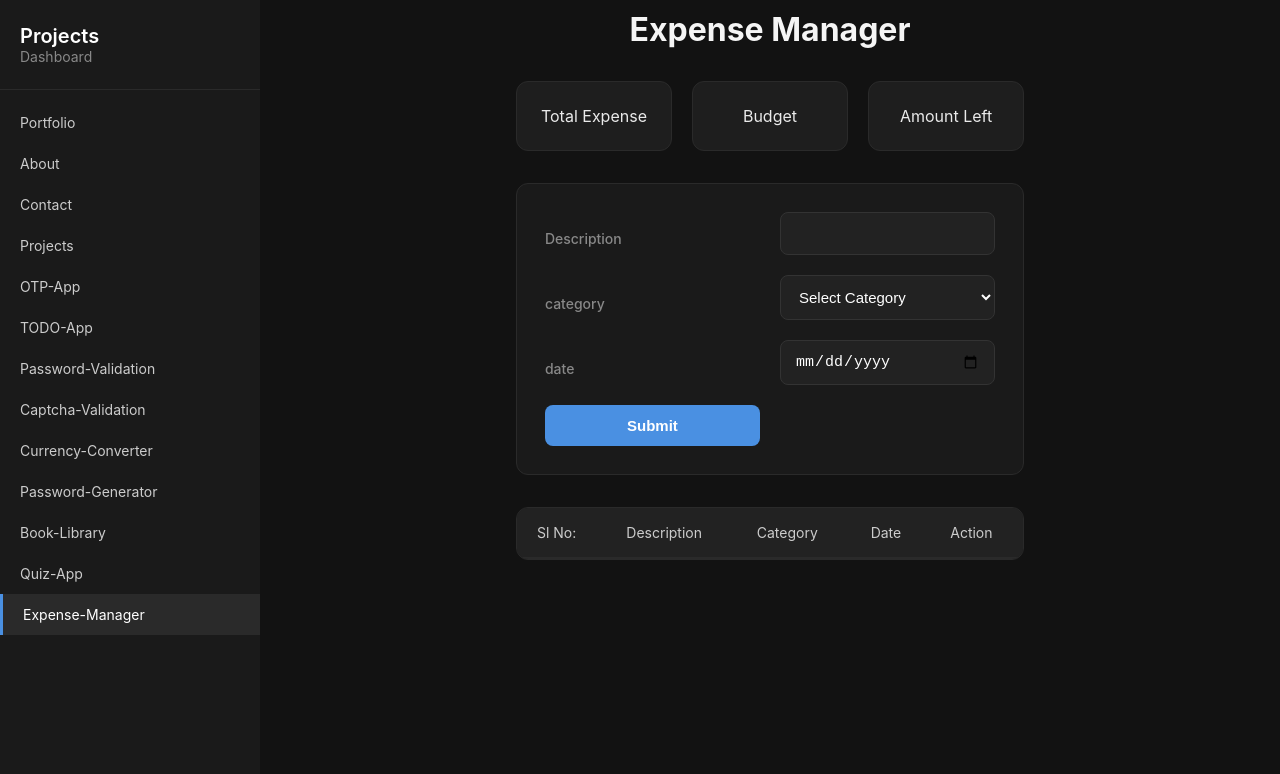
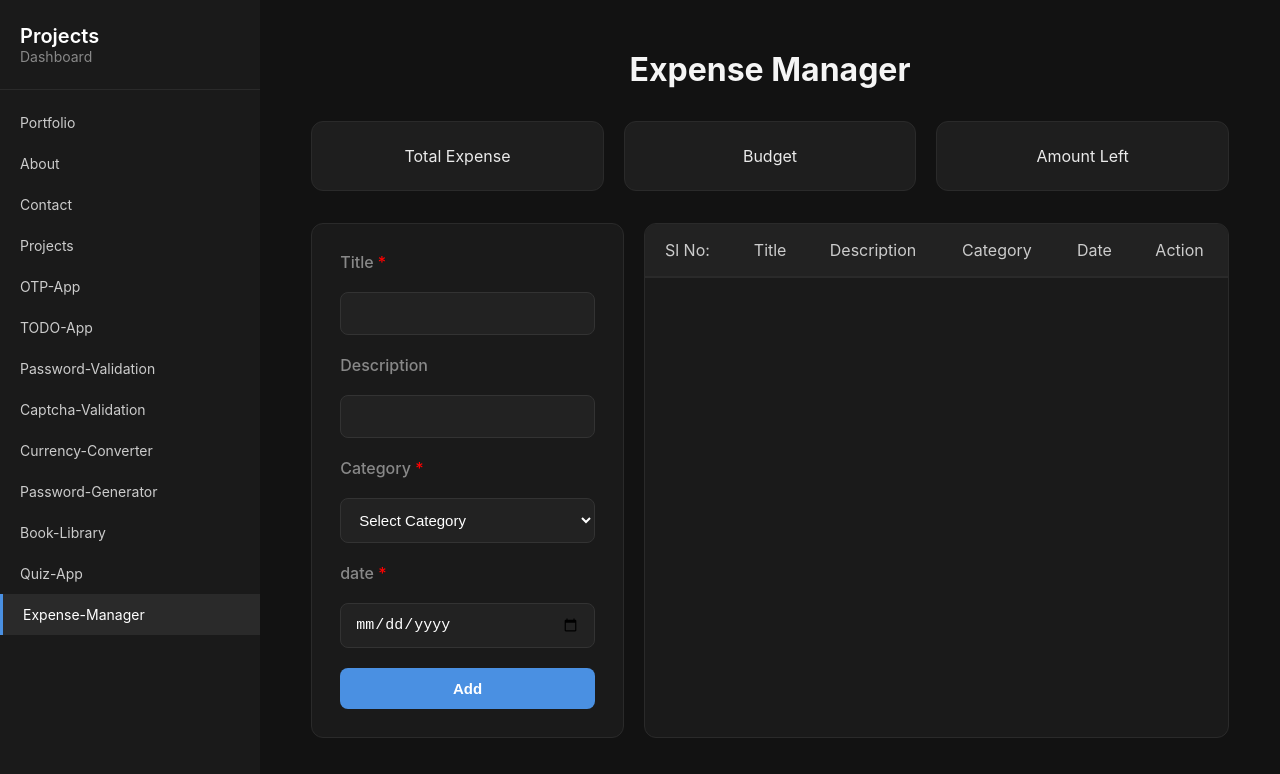
Before and after one commit to tejash098/React-Project-Dashboard, a React (Vite) app: page /expense in a window 1280 px wide. Shown: the top 774 px of the page. Built offline with nearby package versions, Linux system fonts and the light colour scheme.

Commit message:
feat: adding Expense Manger

```diff
--- a/src/Components/Projects/Expense-Manager/ExpenseManager.css
+++ b/src/Components/Projects/Expense-Manager/ExpenseManager.css
@@ -1,10 +1,13 @@
 .expense-manager {
-  max-width: 1000px;
+  width: 100%;
+  height: 100vh;
+  padding: 5vh 4vw;
   margin: 0 auto;
   display: flex;
   flex-direction: column;
   gap: 32px;
   color: #eaeaea;
+  overflow: auto;
 }
 
 .expense-manager h1 {
@@ -55,6 +58,12 @@
   letter-spacing: 1px;
 }
 
+.grid-box{
+  display: grid;
+  grid-template-columns: auto auto;
+  gap: 20px;
+}
+
 /* Form Styling */
 .input-form {
   background: #1a1a1a;
@@ -72,10 +81,14 @@
 
 .input-form label {
   display: block;
-  font-size: 14px;
+  font-size: 16px;
   color: #888;
-  margin-bottom: 8px;
   font-weight: 500;
+}
+
+.input-form label span {
+  color: red;
+  font-size: 16px;
 }
 
 .input-form input[type="text"],
@@ -126,6 +139,33 @@
   color: #fff;
 }
 
+.action-buttons {
+  display: flex;
+  gap: 8px;
+}
+.action-buttons button{
+  padding: 1vh 1vw;
+  color: #fff;
+  font-size: 15px;
+  border-radius: 8px;
+  border: none;
+  cursor: pointer;
+  transition: all 0.2s ease;
+  &:hover{
+    transform: scale(1.02);
+  }
+  &:active{
+    transform: scale(0.98);
+  }
+}
+.action-buttons .view {
+  background: #3a80c5;
+}
+
+.action-buttons .delete {
+  background: red;
+}
+
 /* Table Styling */
 .expense-data {
   background: #1a1a1a;
@@ -148,7 +188,7 @@
 .expense-data th,
 .expense-data td {
   padding: 16px 20px;
-  font-size: 14px;
+  font-size: 16px;
 }
 
 .expense-data td {
--- a/src/Components/Projects/Expense-Manager/ExpenseManager.jsx
+++ b/src/Components/Projects/Expense-Manager/ExpenseManager.jsx
@@ -2,22 +2,28 @@ import React, { useState, useEffect } from "react";
 import "./ExpenseManager.css";
 import { Category, Description } from "@mui/icons-material";
 const ExpenseManager = () => {
-  const [ExpenseList, setExpenseList] = useState([])
+  const [ExpenseList, setExpenseList] = useState([]);
+  const [total, setTotal] = useState(0);
+  const [Budget, setBudget] = useState(0);
+  const [AmountLeft, setAmountLeft] = useState(0);
 
   const [ExpenseData, setExpenseData] = useState({
-    Description : "",
-    Category : "",
-    date : "",
+    Title: "",
+    Description: "No Description",
+    Category: "",
+    Date: "",
   });
 
   const handleChange = (e) => {
     const { name, value } = e.target;
-    setExpenseData({...ExpenseData, [name] : value});
+    setExpenseData({ ...ExpenseData, [name]: value });
   };
 
-  const handleSubmit = () => {
-    setExpenseList(...ExpenseList, ExpenseData)
-  }
+  const handleSubmit = (e) => {
+    e.preventDefault();
+    const newExpenseData = ExpenseData;
+    setExpenseList([...ExpenseList, newExpenseData]);
+  };
 
   return (
     <>
@@ -34,8 +40,19 @@ const ExpenseManager = () => {
             <p>Amount Left</p>
           </div>
         </div>
+        <div className="grid-box">
           <div className="input-form">
             <form action="" onSubmit={handleSubmit}>
+              <label htmlFor="title">
+                Title <span>*</span>{" "}
+              </label>
+              <input
+                type="text"
+                id="title"
+                name="Title"
+                onChange={handleChange}
+                required
+              />
               <label htmlFor="Description">Description</label>
               <input
                 type="text"
@@ -43,19 +60,39 @@ const ExpenseManager = () => {
                 id="Description"
                 onChange={handleChange}
               />
-            <label htmlFor="Category">category</label>
-            <select name="Category" id="Category">
-              <option value="" disabled selected>
+              <label htmlFor="Category">
+                Category <span>*</span>{" "}
+              </label>
+              <select
+                name="Category"
+                id="Category"
+                onChange={handleChange}
+                defaultValue="1"
+                required
+              >
+                <option value="1" disabled>
                   Select Category
                 </option>
-              <option value="shopping">shopping</option>
-              <option value="">Movies</option>
-              <option value="">Education</option>
-              <option value="">Miscellaneous</option>
+                <option value="Shopping">Shopping</option>
+                <option value="Movies">Movies</option>
+                <option value="Education">Education</option>
+                <option value="Food">Food</option>
+                <option value="Transport">Transport</option>
+                <option value="Health">Health</option>
+                <option value="Entertainment">Entertainment</option>
+                <option value="Miscellaneous">Miscellaneous</option>
               </select>
-            <label htmlFor="date">date</label>
-            <input type="date" name="date" id="date" />
-            <input type="submit" placeholder="Add" />
+              <label htmlFor="date">
+                date <span>*</span>{" "}
+              </label>
+              <input
+                type="date"
+                name="Date"
+                id="date"
+                onChange={handleChange}
+                required
+              />
+              <input type="submit" value="Add" />
             </form>
           </div>
           <div className="expense-data">
@@ -63,14 +100,34 @@ const ExpenseManager = () => {
               <thead>
                 <tr>
                   <td>Sl No:</td>
+                  <td>Title</td>
                   <td>Description</td>
                   <td>Category</td>
                   <td>Date</td>
                   <td>Action</td>
                 </tr>
               </thead>
-            <tbody></tbody>
+              <tbody>
+                {ExpenseList.length !== 0 &&
+                  ExpenseList.map((elem, idx) => {
+                    const { Title, Description, Category, Date } = elem;
+                    return (
+                      <tr key={Title}>
+                        <td>{idx + 1}</td>
+                        <td>{Title}</td>
+                        <td>{Description}</td>
+                        <td>{Category}</td>
+                        <td>{Date}</td>
+                        <td className="action-buttons">
+                          <button className="view">View</button>
+                          <button className="delete">Delete</button>
+                        </td>
+                      </tr>
+                    );
+                  })}
+              </tbody>
             </table>
+          </div>
         </div>
       </div>
     </>
```
Lines whose indentation alone changed are shown as unchanged.
